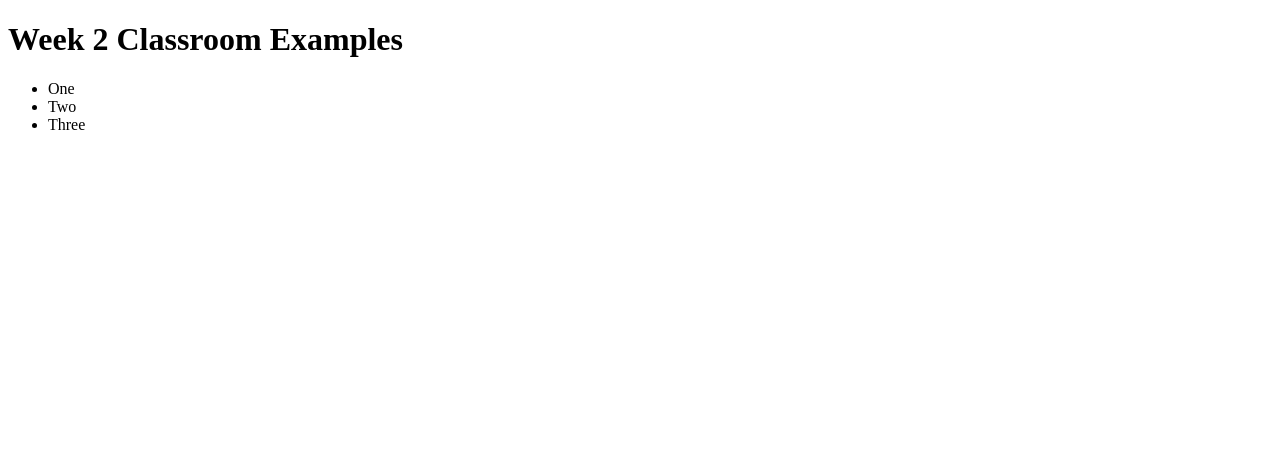
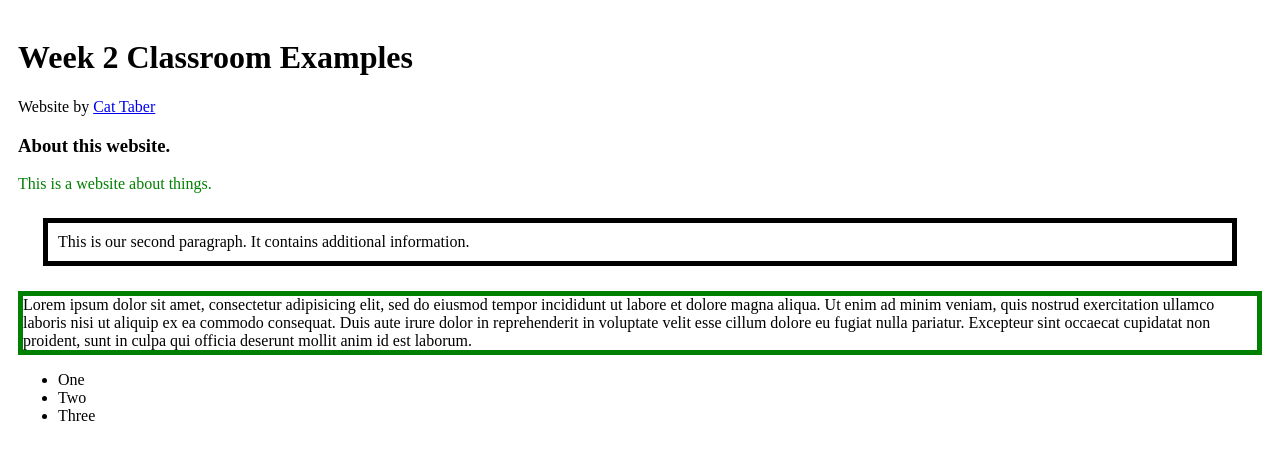
Before and after one commit to cattaber/okcoders-week2, a plain HTML site: page index.html in a window 1280 px wide. Drawn offline with Linux system fonts and the light colour scheme.

Commit message:
Add updates.

```diff
--- a/index.html
+++ b/index.html
@@ -2,9 +2,28 @@
 <html>
 <head>
 	<title></title>
+	<link rel="stylesheet" href="styles.css" type="text/css">
 </head>
 <body>
-	<h1>Week 2 Classroom Examples</h1>
+	<h1 id="banner">Week 2 Classroom Examples</h1>
+	<div>Website by <a href="mailto: catherineetaber@gmail.com"> Cat Taber</a></div>
+	<section>
+		<h3>About this website.</h3>
+		<p class="special" style="color: green;">
+			This is a website about things.
+		</p>
+		<p class="second">
+			This is our second paragraph. It contains additional information.
+		</p>
+		<p class="third">
+			Lorem ipsum dolor sit amet, consectetur adipisicing elit, sed do eiusmod
+			tempor incididunt ut labore et dolore magna aliqua. Ut enim ad minim veniam,
+			quis nostrud exercitation ullamco laboris nisi ut aliquip ex ea commodo
+			consequat. Duis aute irure dolor in reprehenderit in voluptate velit esse
+			cillum dolore eu fugiat nulla pariatur. Excepteur sint occaecat cupidatat non
+			proident, sunt in culpa qui officia deserunt mollit anim id est laborum.
+		</p>
+	</section>
 	<ul>
 		<li>One</li>
 		<li>Two</li>
--- /dev/null
+++ b/styles.css
@@ -0,0 +1,14 @@
+body {
+	padding: 10px
+}
+.special {
+	color: green;
+}
+.second {
+	border: solid 5px black;
+	padding: 10px;
+	margin: 25px;
+}
+.third {
+	border: solid 5px green;
+}
```
